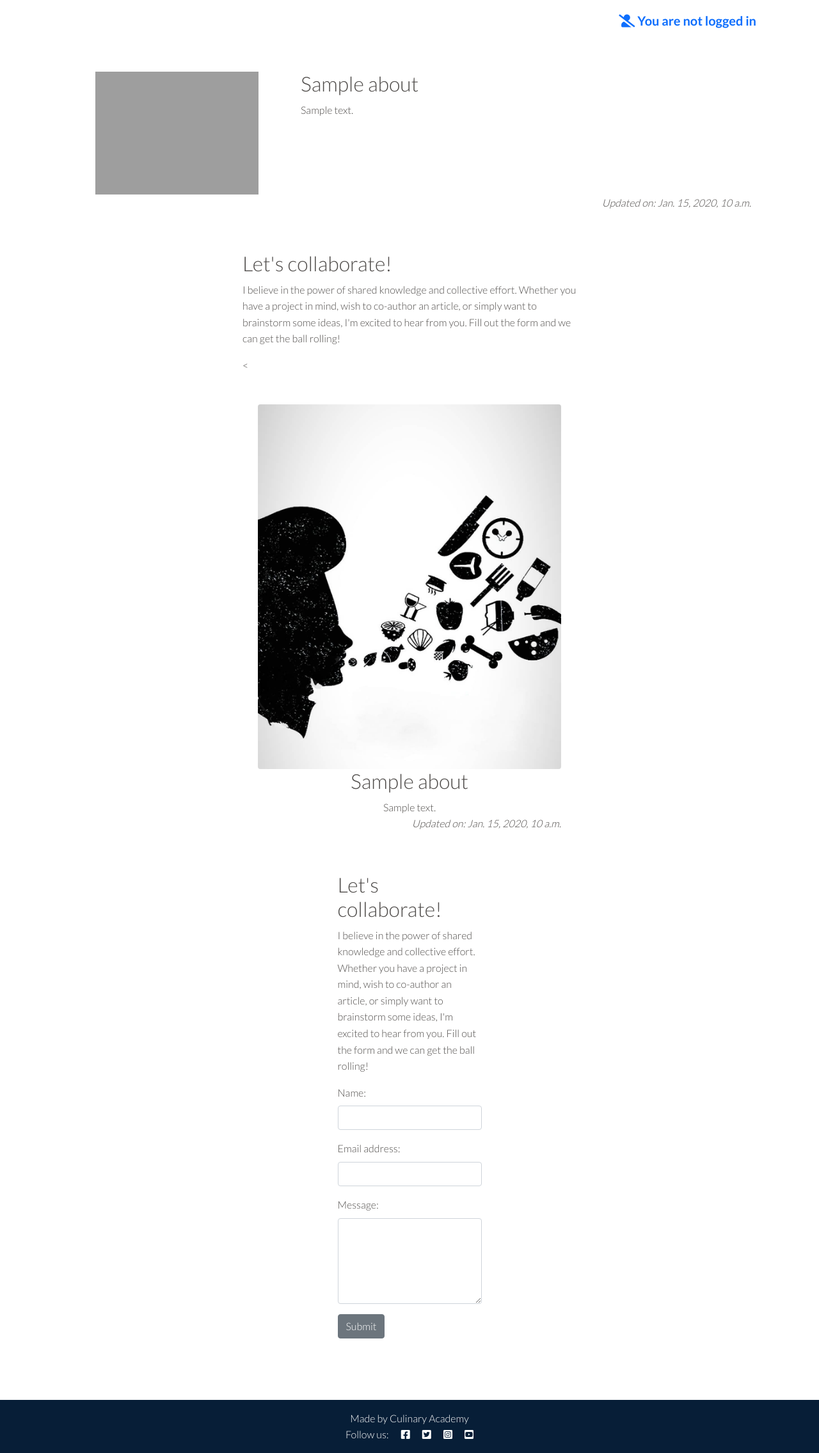
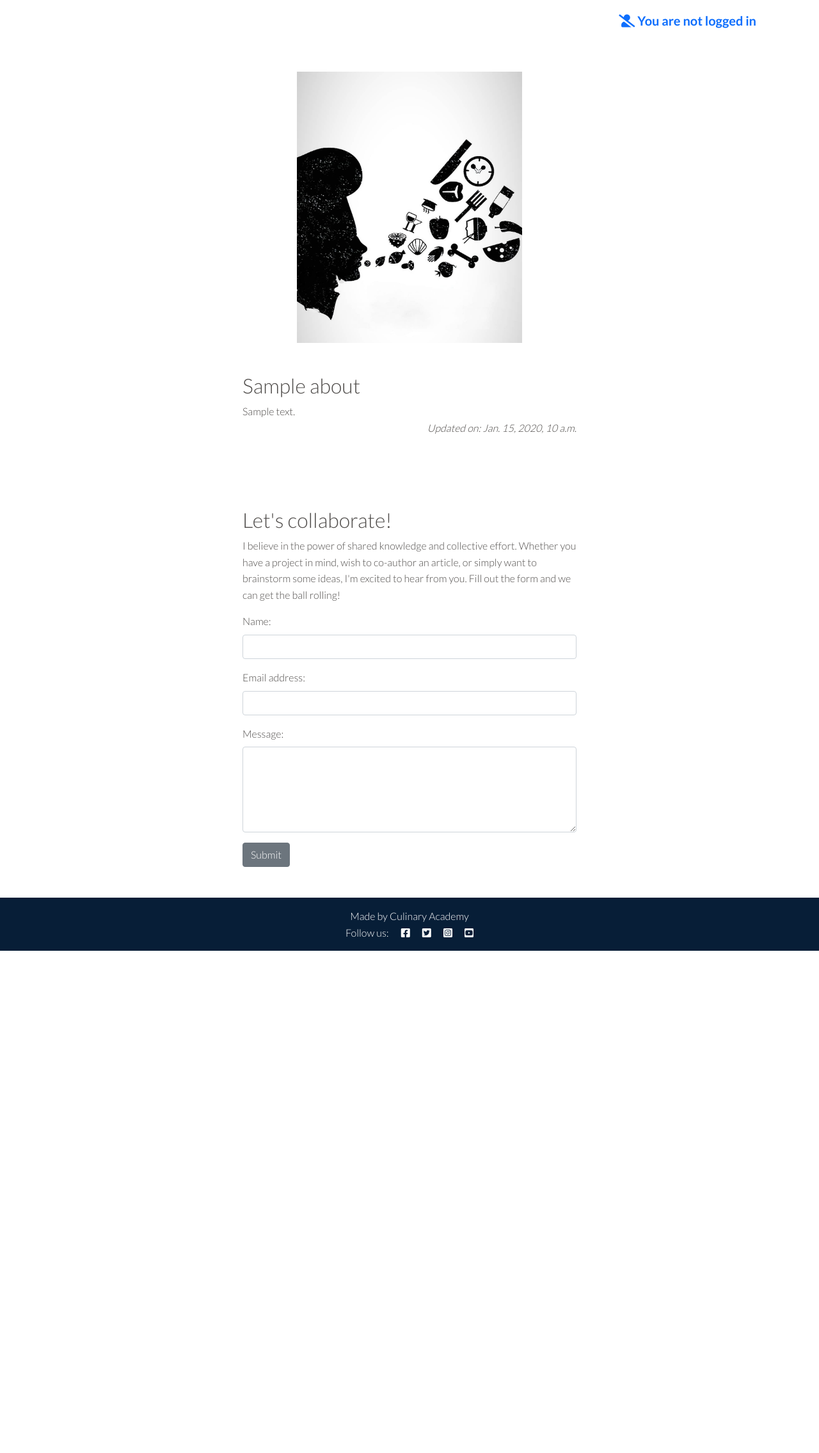
Before and after one commit to XOZANAYKUT/project4, a Django app: page /about/ in a window 1280 px wide. Shown: the part 79-2350 px from the top of the page at 64% size. After the commit the page ends 1565 px from the top, so only its background shows below. Run offline with Django 4.2, Linux system fonts and the light colour scheme; tables that the repository leaves empty hold one stand-in row (values such as "Sample post"); grey boxes are pictures that could not be loaded.

Commit message:
Added view function to handle form submission on About page, resized image

```diff
--- a/about/templates/about/about.html
+++ b/about/templates/about/about.html
@@ -3,46 +3,15 @@
 
 {% block content %}
 <div class="container mt-5">
-    <div class="row">
-        <div class="col-12 col-md-4 text-center">
-            <img src="{% static 'images/nobody.jpg' %}" width="75%">
-        </div>
-        <div class="col-12 col-md-8">
-            <h2>{{ about.title }}</h2>
-            {{ about.content | safe }}
-        </div>
-    </div>
-    <div class="row">
-        <div class="col text-right">
-            <p class="text-end"><em>Updated on: {{ about.updated_on }}</em></p>
+    <div class="row justify-content-center">
+        <div class="col-12 col-md-8 text-center">
+            <img src="{% static 'images/about.jpg' %}" width="50%">
         </div>
     </div>
     <div class="row justify-content-center">
         <div class="col-12 col-md-6 my-5">
-            <h2>Let's collaborate!</h2>
-            <p>I believe in the power of shared knowledge and collective effort.
-                Whether you have a project in mind, wish to co-author
-                an article, or simply want to brainstorm some ideas,
-                I'm excited to hear from you. Fill out the form
-                and we can get the ball rolling!</p>
-
-            <!-- add your form here -->
-            <form method="post" action="{% url 'submit_form' %}">
-                {% csrf_token %}
-                <<div class="container mt-5">
-                    <div class="row">
-                        <div class="col">
-                            <img src="{% static 'images/about.jpg' %}" class="img-fluid rounded mx-auto d-block" alt="About Image">
-                        </div>
-                    </div>
-                    <div class="row">
-                        <div class="col text-center">
             <h2>{{ about.title }}</h2>
             {{ about.content | safe }}
-                        </div>
-                    </div>
-                    <div class="row">
-                        <div class="col text-end">
             <p class="text-end"><em>Updated on: {{ about.updated_on }}</em></p>
         </div>
     </div>
--- a/about/urls.py
+++ b/about/urls.py
@@ -3,4 +3,5 @@ from . import views
 
 urlpatterns = [
     path('', views.about_me, name='about'),
+    path('submit_form/', views.submit_form, name='submit_form'),
 ]
--- a/about/views.py
+++ b/about/views.py
@@ -1,7 +1,6 @@
 from django.shortcuts import render
+from django.http import HttpResponse
 from .models import About
-# Create your views here.
-
 
 def about_me(request):
     """
@@ -14,3 +13,13 @@ def about_me(request):
         "about/about.html",
         {"about": about},
     )
+
+def submit_form(request):
+    """
+    Handles form submission
+    """
+    if request.method == 'POST':
+        # Form verilerini işleme kodları buraya gelecek
+        return HttpResponse('Form submitted successfully!')
+    else:
+        return HttpResponse('This URL only accepts POST requests.')
```
Also changed, not shown: about/templates/about/about_starter.html (+0 -29 lines). Lines whose indentation alone changed are shown as unchanged.
